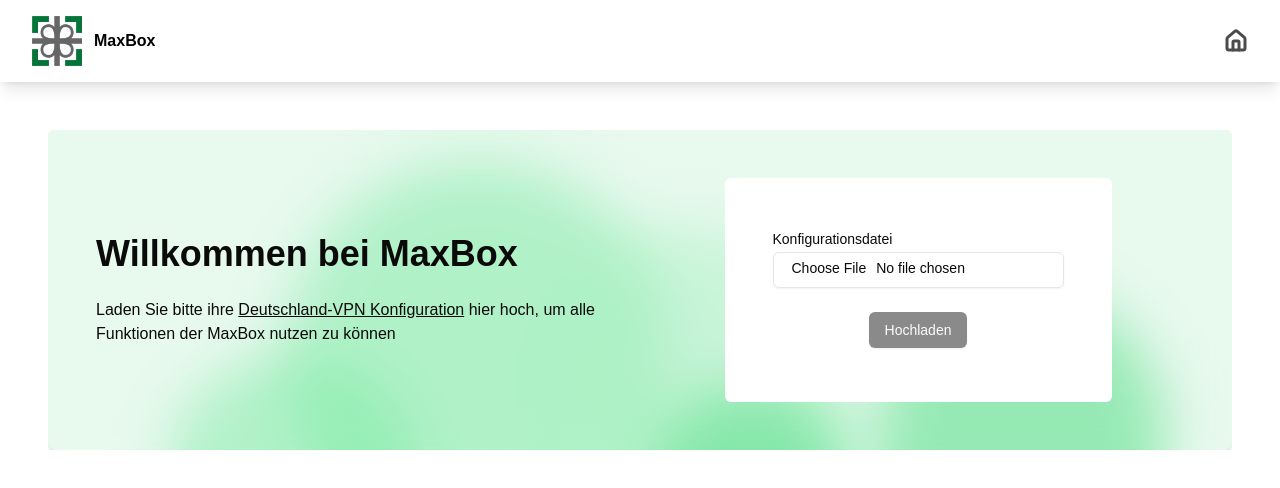
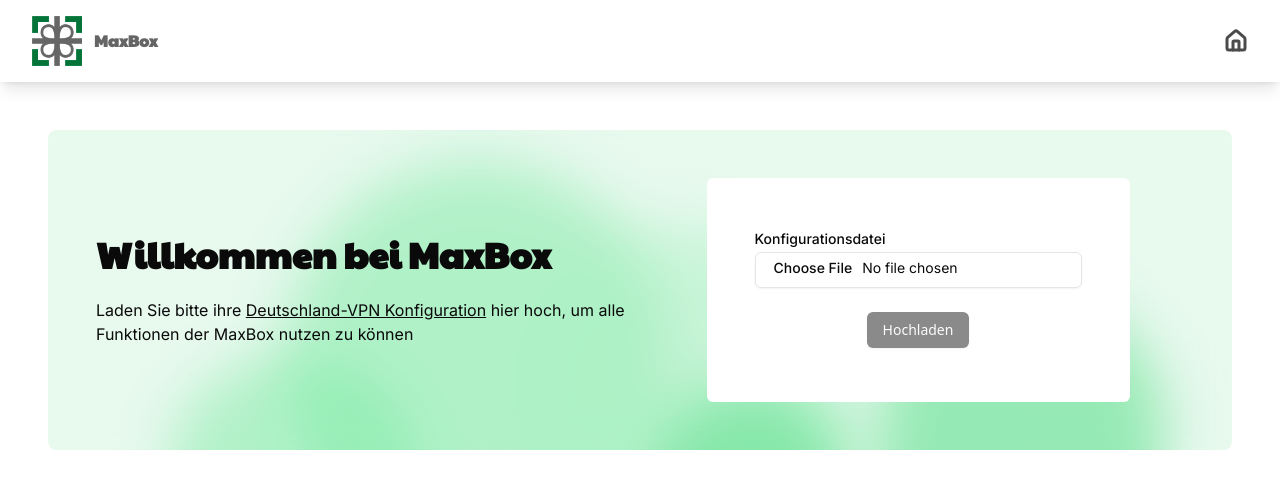
Before and after one commit to kirillinoz/config-upload, a Next.js app: page / in a window 1280 px wide. Shown: the top 488 px of the page. Built offline with nearby package versions, Linux system fonts and the light colour scheme.

Commit message:
Services and fonts added :sparkles - NextCloud added - Inter and paytone added

```diff
--- a/src/app/layout.tsx
+++ b/src/app/layout.tsx
@@ -1,17 +1,13 @@
 import type { Metadata } from 'next';
-import localFont from 'next/font/local';
 import './globals.css';
 import Header from '@/components/Header';
+import { Inter, Paytone_One } from 'next/font/google';
 
-const geistSans = localFont({
-  src: './fonts/GeistVF.woff',
-  variable: '--font-geist-sans',
-  weight: '100 900',
-});
-const geistMono = localFont({
-  src: './fonts/GeistMonoVF.woff',
-  variable: '--font-geist-mono',
-  weight: '100 900',
+const inter = Inter({ subsets: ['latin'], variable: '--font-inter' });
+const paytoneOne = Paytone_One({
+  subsets: ['latin'],
+  variable: '--font-paytone-one',
+  weight: '400',
 });
 
 export const metadata: Metadata = {
@@ -25,9 +21,7 @@
 }>) {
   return (
     <html lang="en">
-      <body
-        className={`${geistSans.variable} ${geistMono.variable} antialiased`}
-      >
+      <body className={`${paytoneOne.variable} ${inter.variable} font-sans`}>
         <Header />
         {children}
       </body>
--- a/src/app/page.tsx
+++ b/src/app/page.tsx
@@ -1,22 +1,43 @@
-import fs from 'node:fs/promises';
-import path from 'path';
+'use client';
+import Banner from '@/components/Banner';
+import Service from '@/components/Service';
+import { useEffect, useState } from 'react';
 
-import Banner from '@/components/Banner';
+export default function Home() {
+  const [configExists, setConfigExists] = useState(false);
+  const [address, setAddress] = useState<string | null>(null);
+  const [loading, setLoading] = useState(true);
 
-export default async function Home() {
-  const downloadsDir = path.join('etc/wireguard');
+  const checkConfig = async () => {
+    setLoading(true);
+    const response = await fetch('/api/checkConfig');
+    const result = await response.json();
+    setConfigExists(result.exists);
+    setAddress(result.address);
+    setLoading(false);
+  };
 
-  // Ensure the directory exists
-  try {
-    await fs.access(downloadsDir);
-  } catch (error) {
-    console.log(error);
-    await fs.mkdir(downloadsDir, { recursive: true });
-  }
+  useEffect(() => {
+    checkConfig();
+  }, []);
 
   return (
-    <main className="relative flex flex-col px-12 py-12 min-h-screen overflow-hidden">
-      <Banner />
+    <main className="relative flex flex-col px-12 py-12 min-h-screen overflow-hidden mx-auto max-w-7xl w-full">
+      <Banner
+        configExists={configExists}
+        address={address}
+        loading={loading}
+        checkConfig={checkConfig}
+      />
+      {configExists && (
+        <div className="mt-12">
+          <h1 className="text-2xl pb-3 font-inter">Services</h1>
+          <hr />
+          <div className="mt-6">
+            <Service />
+          </div>
+        </div>
+      )}
     </main>
   );
 }
--- a/src/components/Banner.tsx
+++ b/src/components/Banner.tsx
@@ -1,27 +1,20 @@
-'use client';
-import { useEffect, useState } from 'react';
 import UploadForm from './UploadForm';
 
-const Banner: React.FC = () => {
-  const [configExists, setConfigExists] = useState(false);
-  const [address, setAddress] = useState<string | null>(null);
-  const [loading, setLoading] = useState(true);
+type BannerProps = {
+  configExists: boolean;
+  address: string | null;
+  loading: boolean;
+  checkConfig: () => void;
+};
 
-  const checkConfig = async () => {
-    setLoading(true);
-    const response = await fetch('/api/checkConfig');
-    const result = await response.json();
-    setConfigExists(result.exists);
-    setAddress(result.address);
-    setLoading(false);
-  };
-
-  useEffect(() => {
-    checkConfig();
-  }, []);
-
+const Banner: React.FC<BannerProps> = ({
+  configExists,
+  address,
+  loading,
+  checkConfig,
+}) => {
   return (
-    <div className=" relative overflow-hidden">
+    <div className=" relative overflow-hidden rounded-lg">
       {/* Circle element */}
       <div
         className="absolute w-96 h-96 bg-green-300 rounded-full blur-xl opacity-50"
@@ -48,7 +41,9 @@
       <div className="relative bg-green-500/10 shadow-lg ring-1 ring-black/5 rounded-lg w-full flex justify-center items-center backdrop-blur-lg box-border px-12 py-12">
         <div className="w-full">
           <div>
-            <h1 className="text-4xl font-bold">Willkommen bei MaxBox</h1>
+            <h1 className="text-4xl font-bold font-paytone">
+              Willkommen bei MaxBox
+            </h1>
           </div>
           {loading ? (
             <div className="mt-6 animate-pulse flex flex-col space-y-4">
@@ -56,7 +51,7 @@
               <div className="w-32 h-3 bg-gray-300 rounded"></div>
             </div>
           ) : configExists ? (
-            <p className="mt-6">
+            <p className="mt-6 font-inter">
               Das Hochladen der{' '}
               <a
                 className=" underline"
@@ -68,7 +63,7 @@
               war erfolgreich. Viel Spaß mit sicherem Netz!
             </p>
           ) : (
-            <p className="mt-6">
+            <p className="mt-6 font-inter">
               Laden Sie bitte ihre{' '}
               <a
                 className=" underline"
--- a/src/components/Header.tsx
+++ b/src/components/Header.tsx
@@ -10,20 +10,24 @@
   const isActive = (href: string) => pathname === href;
 
   return (
-    <header className="flex justify-between items-center px-8 py-4 bg-white text-black shadow-lg">
+    <header className="bg-white text-black shadow-lg flex">
+      <div className="w-full max-w-7xl flex justify-between items-center px-8 py-4 mx-auto">
         <div className="flex items-center">
           <Image src={logo} alt="Logo" width={50} height={50} />
-        <p className="ml-3 font-bold">MaxBox</p>
+          <p className="ml-3 font-bold font-paytone text-[#656565]">MaxBox</p>
         </div>
         <div className="flex-1 flex justify-end">
-        <nav className="flex space-x-4">
+          <nav className="flex items-center space-x-4">
             <Link href="/">
               <LucideHouse
-              className={`${isActive('/') && 'opacity-70'} hover:opacity-70`}
+                className={`${
+                  isActive('/') && 'opacity-70'
+                } hover:opacity-70 transition-opacity`}
                 strokeWidth={3}
               />
             </Link>
           </nav>
+        </div>
       </div>
     </header>
   );
--- /dev/null
+++ b/src/components/Service.tsx
@@ -0,0 +1,40 @@
+import React from 'react';
+import nextcloud_logo from '../../public/services/nextcloud_logo.svg';
+import Image from 'next/image';
+import Link from 'next/link';
+
+const Service = () => {
+  return (
+    <Link
+      href="/nextcloud"
+      className="aspect-square w-72 relative overflow-hidden border border-gray-900 rounded-lg hover:opacity-70 cursor-pointer transition-opacity inline-block"
+    >
+      {/* Circle element */}
+      <div
+        className="absolute w-96 h-96 bg-gray-200 rounded-full blur-xl opacity-50"
+        style={{ top: '10%', left: '20%' }}
+      ></div>
+      <div
+        className="absolute w-72 h-72 bg-gray-300 rounded-full blur-xl opacity-50"
+        style={{ top: '50%', left: '70%' }}
+      ></div>
+      <div
+        className="absolute w-80 h-80 bg-gray-100 rounded-full blur-xl opacity-50"
+        style={{ top: '30%', left: '40%' }}
+      ></div>
+      <div
+        className="absolute w-64 h-64 bg-gray-200 rounded-full blur-xl opacity-50"
+        style={{ top: '70%', left: '10%' }}
+      ></div>
+      <div
+        className="absolute w-56 h-56 bg-gray-300 rounded-full blur-xl opacity-50"
+        style={{ top: '80%', left: '50%' }}
+      ></div>
+      <div className="relative bg-gray-500/10 shadow-lg ring-1 w-full h-full ring-black/5 rounded-lg flex justify-center items-center backdrop-blur-lg box-border px-12 py-12">
+        <Image src={nextcloud_logo} alt="Logo" width={250} height={250} />
+      </div>
+    </Link>
+  );
+};
+
+export default Service;
--- a/src/components/UploadForm.tsx
+++ b/src/components/UploadForm.tsx
@@ -94,7 +94,7 @@
           <div className="w-32 h-6 bg-gray-300 rounded"></div>
         </div>
       ) : configExists ? (
-        <div>
+        <div className="font-inter">
           <p>
             Adresse: <span className="font-bold">{address}</span>
           </p>
@@ -105,7 +105,7 @@
         </div>
       ) : (
         <>
-          <div className="grid items-center gap-1.5">
+          <div className="grid items-center font-inter gap-1.5">
             <Label htmlFor="file">Konfigurationsdatei</Label>
             <Input
               id="file"
--- a/tailwind.config.ts
+++ b/tailwind.config.ts
@@ -1,44 +1,48 @@
-import type { Config } from "tailwindcss";
+import type { Config } from 'tailwindcss';
 
 const config: Config = {
-    darkMode: ["class"],
+  darkMode: ['class'],
   content: [
-    "./src/pages/**/*.{js,ts,jsx,tsx,mdx}",
-    "./src/components/**/*.{js,ts,jsx,tsx,mdx}",
-    "./src/app/**/*.{js,ts,jsx,tsx,mdx}",
+    './src/pages/**/*.{js,ts,jsx,tsx,mdx}',
+    './src/components/**/*.{js,ts,jsx,tsx,mdx}',
+    './src/app/**/*.{js,ts,jsx,tsx,mdx}',
   ],
   theme: {
     extend: {
+      fontFamily: {
+        inter: ['var(--font-inter)'],
+        paytone: ['var(--font-paytone-one)'],
+      },
       colors: {
         background: 'hsl(var(--background))',
         foreground: 'hsl(var(--foreground))',
         card: {
           DEFAULT: 'hsl(var(--card))',
-  				foreground: 'hsl(var(--card-foreground))'
+          foreground: 'hsl(var(--card-foreground))',
         },
         popover: {
           DEFAULT: 'hsl(var(--popover))',
-  				foreground: 'hsl(var(--popover-foreground))'
+          foreground: 'hsl(var(--popover-foreground))',
         },
         primary: {
           DEFAULT: 'hsl(var(--primary))',
-  				foreground: 'hsl(var(--primary-foreground))'
+          foreground: 'hsl(var(--primary-foreground))',
         },
         secondary: {
           DEFAULT: 'hsl(var(--secondary))',
-  				foreground: 'hsl(var(--secondary-foreground))'
+          foreground: 'hsl(var(--secondary-foreground))',
         },
         muted: {
           DEFAULT: 'hsl(var(--muted))',
-  				foreground: 'hsl(var(--muted-foreground))'
+          foreground: 'hsl(var(--muted-foreground))',
         },
         accent: {
           DEFAULT: 'hsl(var(--accent))',
-  				foreground: 'hsl(var(--accent-foreground))'
+          foreground: 'hsl(var(--accent-foreground))',
         },
         destructive: {
           DEFAULT: 'hsl(var(--destructive))',
-  				foreground: 'hsl(var(--destructive-foreground))'
+          foreground: 'hsl(var(--destructive-foreground))',
         },
         border: 'hsl(var(--border))',
         input: 'hsl(var(--input))',
@@ -48,16 +52,16 @@
           '2': 'hsl(var(--chart-2))',
           '3': 'hsl(var(--chart-3))',
           '4': 'hsl(var(--chart-4))',
-  				'5': 'hsl(var(--chart-5))'
-  			}
+          '5': 'hsl(var(--chart-5))',
+        },
       },
       borderRadius: {
         lg: 'var(--radius)',
         md: 'calc(var(--radius) - 2px)',
-  			sm: 'calc(var(--radius) - 4px)'
-  		}
-  	}
+        sm: 'calc(var(--radius) - 4px)',
       },
-  plugins: [require("tailwindcss-animate")],
+    },
+  },
+  plugins: [require('tailwindcss-animate')],
 };
 export default config;
```
Also changed, not shown: public/services/nextcloud_logo.svg (added). Lines whose indentation alone changed are shown as unchanged.
